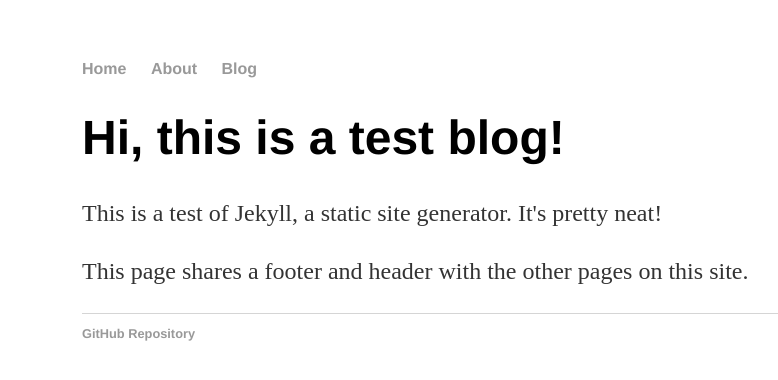
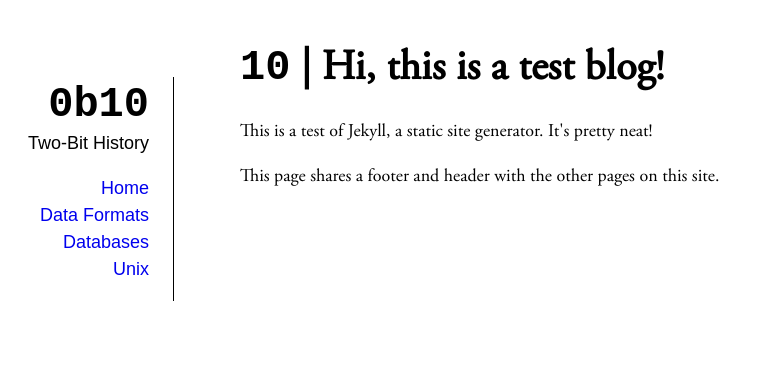
Before and after one commit to sinclairtarget/sinclairtarget.github.io, a Jekyll site: the page built from index.html, in a window 1280 px wide. Shown: the top 380 px of the page, without its empty margins (110-888 px from the left). Built offline with Jekyll 4.4.1, drawn with Linux system fonts in a browser that asks for light colours.

Commit message:
Dopeness.

```diff
--- a/_config.yml
+++ b/_config.yml
@@ -1 +1 @@
-name: Test Blog
+name: Two-Bit History
--- a/_layouts/default.html
+++ b/_layouts/default.html
@@ -5,27 +5,34 @@
     <link rel="stylesheet" type="text/css" href="/css/main.css">
   </head>
   <body>
-    <!-- navigation -->
-    <nav>
-      <ul>
-        <li><a href="/">Home</a></li>
-        <li><a href="/about">About</a></li>
-        <li><a href="/blog">Blog</a></li>
-      </ul>
-    </nav>
-
     <!-- content -->
-    <div class="container">
+    <main>
+      <header>
+        <h1><code>0b10</code></h1>
+        <p>Two-Bit History</p>
+        <nav>
+          <ul>
+            <li>
+              <a href="#">Home</a>
+            </li>
+            <li>
+              <a href="#">Data Formats</a>
+            </li>
+            <li>
+              <a href="#">Databases</a>
+            </li>
+            <li>
+              <a href="#">Unix</a>
+            </li>
+          </ul>
+        </nav>
+      </header>
 
       {{ content }}
-
-    </div>
+    </main>
 
     <!-- footer -->
     <footer>
-      <ul>
-        <li><a href="https://github.com/sinclairtarget/sinclairtarget.github.io">GitHub Repository</a></li>
-      </ul>
     </footer>
   </body>
 </html>
--- /dev/null
+++ b/_sass/_colors.scss
@@ -0,0 +1,2 @@
+$pre-background-color: #fdfdfd;
+$pre-border-color: lightgray;
--- /dev/null
+++ b/_sass/_fonts.scss
@@ -0,0 +1,14 @@
+@font-face {
+    font-family: 'AdobeGaramondRegular';
+    src: url('/fonts/adobe_garamond_regular.ttf');
+}
+
+@font-face {
+    font-family: 'AdobeGaramondItalic';
+    src: url('/fonts/adobe_garamond_italic.ttf');
+}
+
+@font-face {
+    font-family: 'AdobeGaramondBold';
+    src: url('/fonts/adobe_garamond_bold.ttf');
+}
--- /dev/null
+++ b/_sass/_layout.scss
@@ -0,0 +1,41 @@
+html, body {
+    margin: 0;
+    padding: 0;
+}
+
+body {
+    padding: 20px 0;
+}
+
+h1, h2, h3 {
+    margin: 0.4em 0;
+}
+
+h1 + p, h2 + p, h3 + p {
+    margin-top: 0;
+}
+
+main {
+    margin: auto;
+    max-width: 580px;
+    position: relative;
+}
+
+header {
+    text-align: right;
+
+    h1 {
+        line-height: 1;
+        margin: 0.1em 0;
+    }
+
+    padding-right: 24px;
+
+    position: absolute;
+    left: -240px;
+    top: 40px;
+}
+
+.post-header {
+    margin: 2.0em 0;
+}
--- a/css/main.css
+++ /dev/null
@@ -1,50 +0,0 @@
-body {
-    margin: 60px auto;
-    width: 70%;
-}
-
-nav ul, footer ul {
-    font-family: 'Helvetica', 'Arial', 'Sans-Serif';
-    padding: 0px;
-    list-style: none;
-    font-weight: bold;
-}
-
-nav ul li, footer ul li {
-    display: inline;
-    margin-right: 20px;
-}
-
-a {
-    text-decoration: none;
-    color: #999;
-}
-
-a:hover {
-    text-decoration: underline;
-}
-
-h1 {
-    font-size: 3em;
-    font-family: 'Helvetica', 'Arial', 'Sans-Serif';
-}
-
-p {
-    font-size: 1.5em;
-    line-height: 1.4em;
-    color: #333;
-}
-
-footer {
-    border-top: 1px solid #d5d5d5;
-    font-size: .8em;
-}
-
-ul.posts {
-    margin: 20px auto 40px;
-    font-size: 1.5em;
-}
-
-ul.posts li {
-    list-style: none;
-}
--- /dev/null
+++ b/css/main.scss
@@ -0,0 +1,58 @@
+---
+---
+
+@import 'colors';
+@import 'fonts';
+@import 'layout';
+
+html, body {
+    font-size: 62.5%;
+}
+
+body {
+    font-family: 'AdobeGaramondRegular', serif;
+    font-size: 1.8rem;
+    line-height: 1.5;
+}
+
+pre {
+    background-color: $pre-background-color;
+    border: 1px solid $pre-border-color;
+    border-radius: 5px;
+    padding: 12px;
+    overflow: scroll;
+    margin: 1.8em 0;
+}
+
+h1 {
+    font-size: 4.2rem;
+}
+
+em {
+    font-family: 'AdobeGaramondItalic', serif;
+}
+
+a {
+    text-decoration: none;
+
+    &:hover {
+        text-decoration: underline;
+    }
+}
+
+// Make sure that superscript (e.g. for footnotes) doesn't mess with line
+// height. We just lower the superscript a tad.
+sup {
+    vertical-align: baseline;
+    position: relative;
+    top: -0.4em;
+}
+
+header {
+    font-family: Arial, sans-serif;
+    border-right: 1px solid black;
+
+    ul {
+        list-style: none;
+    }
+}
--- a/index.html
+++ b/index.html
@@ -1,9 +1,9 @@
 ---
 layout: default
-title: Test Blog
+title: Two-Bit History
 ---
 <div class="blurb">
-  <h1>Hi, this is a test blog!</h1>
+  <h1><code>10</code> | Hi, this is a test blog!</h1>
   <p>This is a test of Jekyll, a static site generator. It's pretty neat!</p>
   <p>This page shares a footer and header with the other pages on this site.</p>
 </div>
```
Also changed, not shown: _layouts/post.html (+6 -5 lines), _posts/2016-02-22-site-launched.md (deleted, +0 -6 lines), _posts/2016-02-22-unity-shaders.md (deleted, +0 -9 lines), _posts/2017-09-28-the-lineage-of-man.md (added, +219 -0 lines), about.html (deleted, +0 -9 lines), blog/index.html (deleted, +0 -13 lines), fonts/adobe_garamond_bold.ttf (added), fonts/adobe_garamond_italic.ttf (added), fonts/adobe_garamond_regular.ttf (added).
